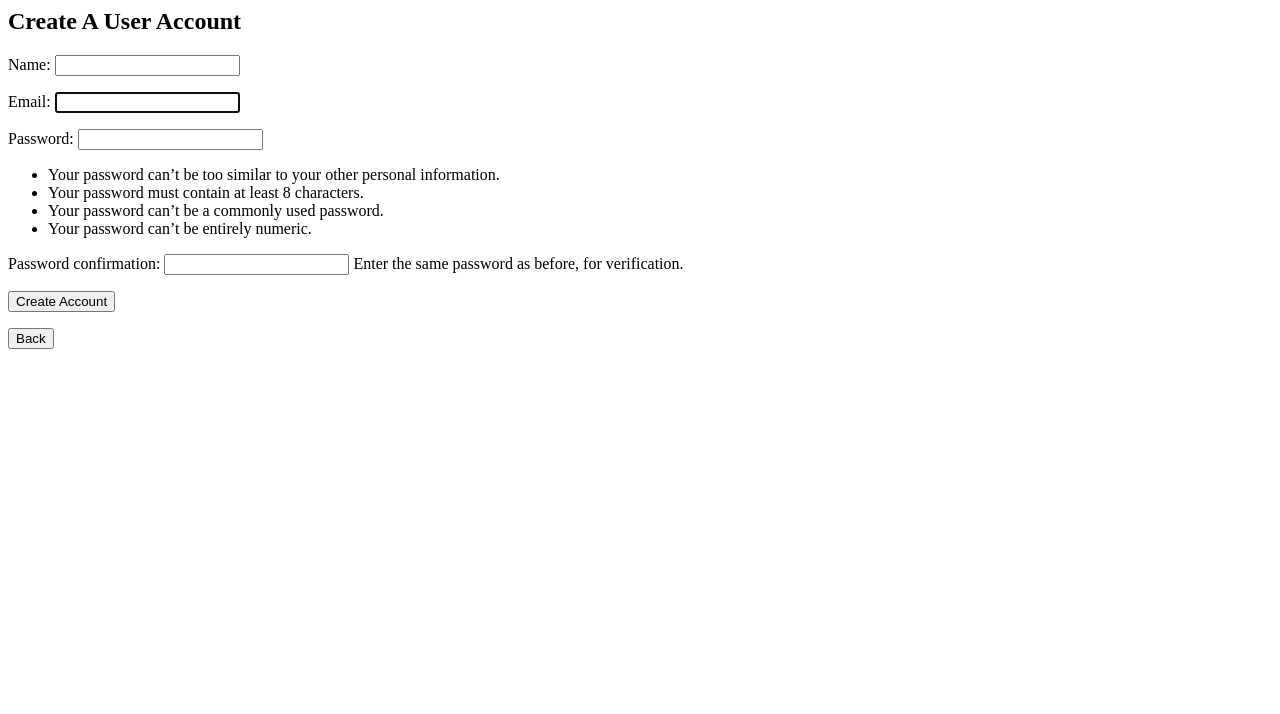
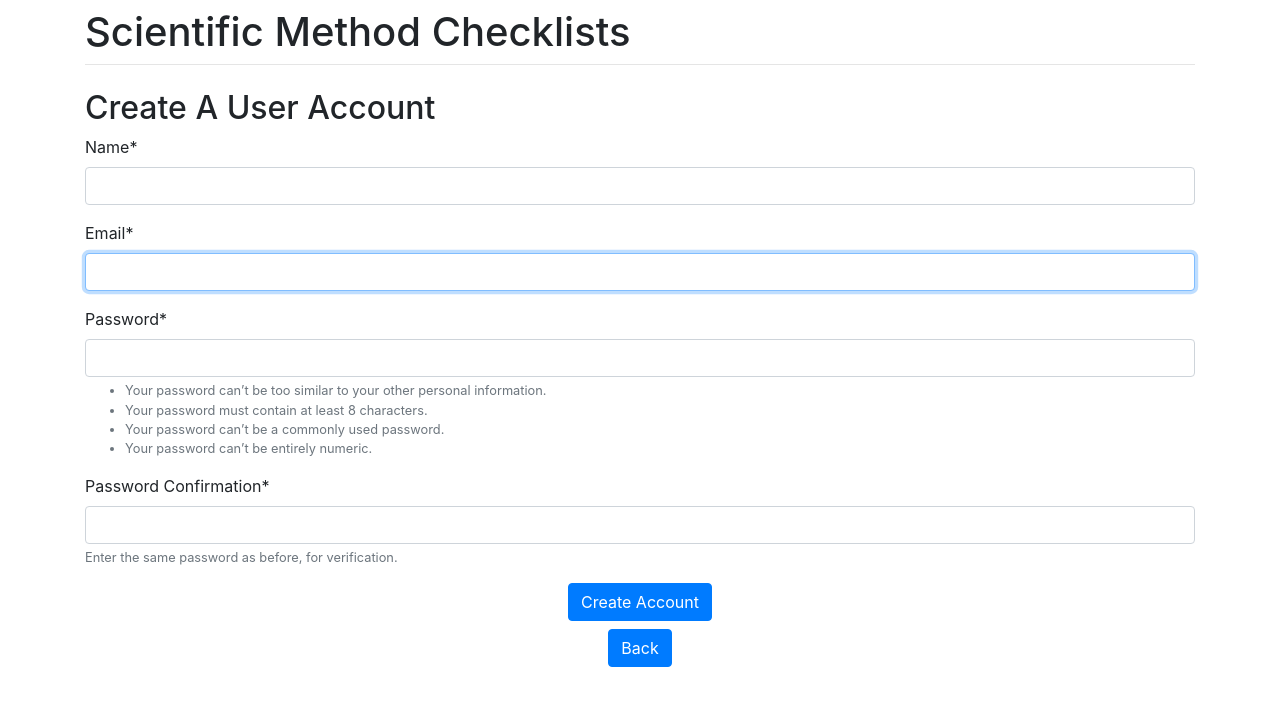
Before and after one commit to Image-X-Institute/scientific-method-app, a Django app: page /register/ in a window 1280 px wide. Shown: the top 714 px of the page. Run offline with Django 4.2, Linux system fonts and the light colour scheme; some libraries are stand-ins or nearby versions.

Commit message:
Updated register.html and its form

```diff
--- a/sm_app/sm_project/user_app/forms.py
+++ b/sm_app/sm_project/user_app/forms.py
@@ -8,3 +8,7 @@ class NewUserForm(UserCreationForm):
     class Meta:
         model = User
         fields = ['name', 'email', 'password1', 'password2']
+
+    def __init__(self, *args, **kwargs):
+        super(NewUserForm, self).__init__(*args, **kwargs)
+        self.fields['password2'].label = "Password Confirmation"
--- a/sm_app/sm_project/user_app/templates/user_app/register.html
+++ b/sm_app/sm_project/user_app/templates/user_app/register.html
@@ -1,7 +1,21 @@
-<h2>Create A User Account</h2>
-<form method="POST">
-  {% csrf_token %}
-  {{ register_form.as_p }}
-  <button type="submit">Create Account</button>
-</form>
-<a href="{% url 'user_app:login' %}"><button>Back</button></a>
+{% extends 'user_app/base.html' %}
+
+{% load crispy_forms_tags %}
+
+{% block content %}
+  <h2>Create A User Account</h2>
+  <form id="register" method="POST">
+    {% csrf_token %}
+    {{ register_form|crispy }}
+  </form>
+  <div class="form-row">
+    <div class="col text-center pb-2">
+      <button type="submit" form="register" class="btn btn-primary">Create Account</button>
+    </div>
+  </div>
+  <div class="form-row">
+    <div class="col text-center pb-5">
+      <a href="{% url 'user_app:login' %}"><button class="btn btn-primary">Back</button></a>
+    </div>
+  </div>
+{% endblock %}
```
